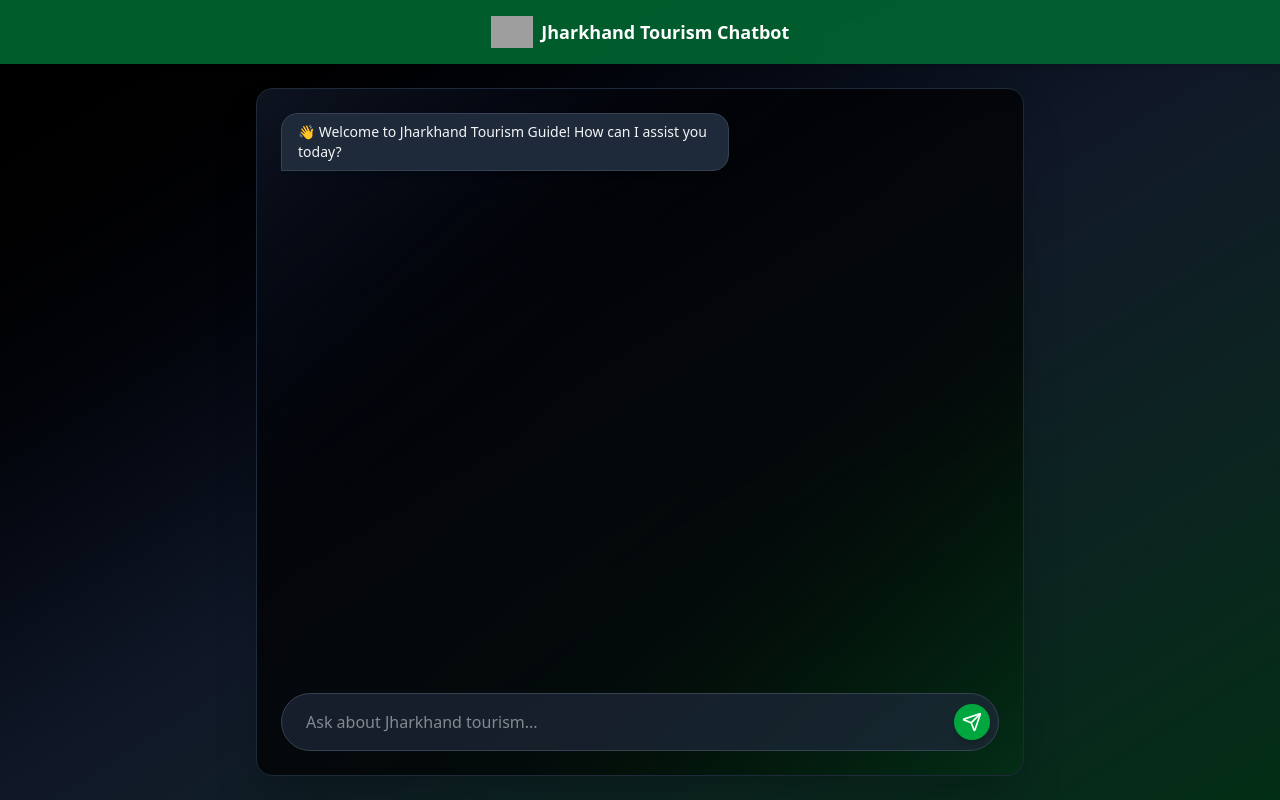
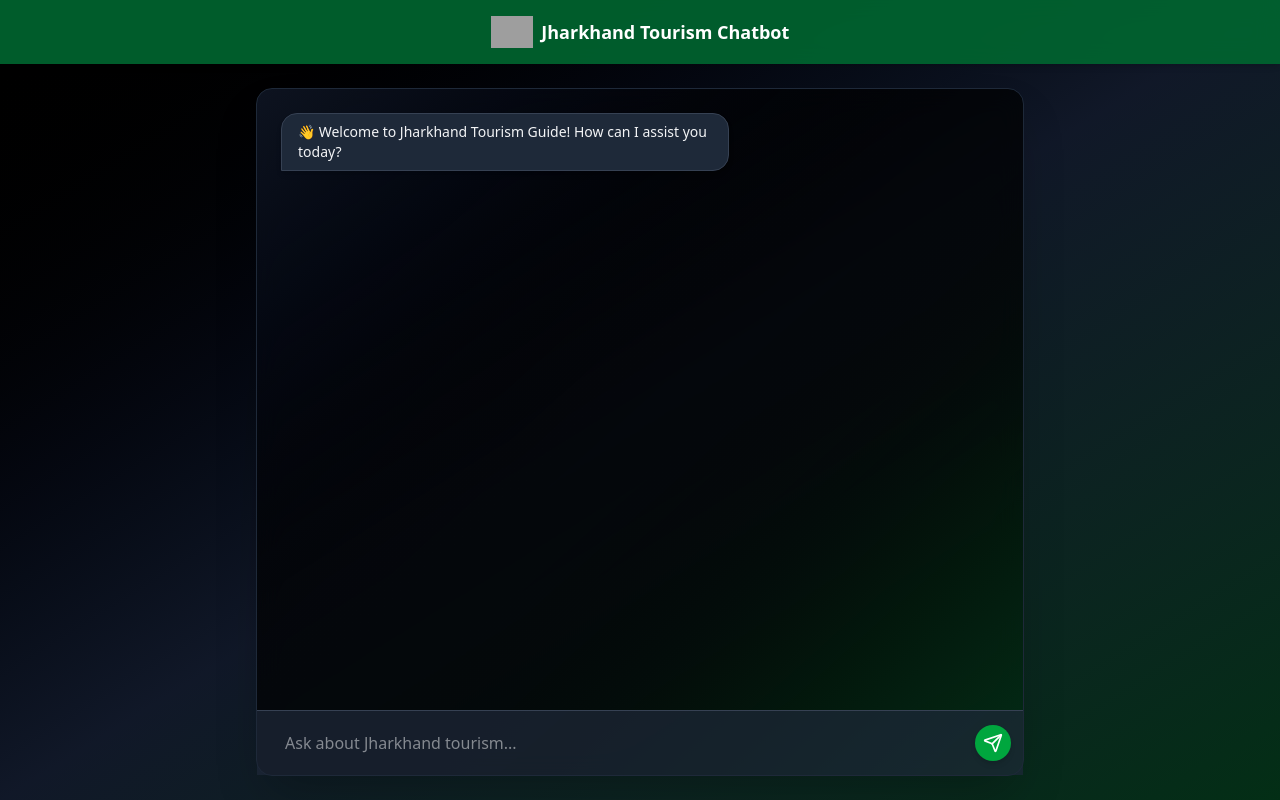
Before and after one commit to MhoOmm/Sih_Prototype, a React (Vite) app in the folder client/: page /chat-ai in a window 1280 px wide. Built offline with nearby package versions, Linux system fonts and the light colour scheme; grey boxes are pictures that could not be loaded.

Commit message:
chatbotdone

```diff
--- a/client/src/components/chatAi.jsx
+++ b/client/src/components/chatAi.jsx
@@ -20,10 +20,7 @@ const ChatAi = () => {
     messagesEndRef.current?.scrollIntoView({ behavior: "smooth" });
   }, [messages]);
 
-  // ✅ Clean function to strip stars and extra symbols
-  const cleanText = (text) => {
-    return text.replace(/\*/g, "").trim();
-  };
+  const cleanText = (text) => text.replace(/\*/g, "").trim();
 
   const handleSubmit = async (e) => {
     e.preventDefault();
@@ -45,9 +42,7 @@ const ChatAi = () => {
         ...prev,
         {
           role: "model",
-          parts: [
-            { text: cleanText(response.data.message || "...") }, // ✅ clean here
-          ],
+          parts: [{ text: cleanText(response.data.message || "...") }],
         },
       ]);
     } catch (error) {
@@ -56,18 +51,14 @@ const ChatAi = () => {
         ...prev,
         {
           role: "model",
-          parts: [
-            { text: "⚠️ I encountered an error. Please try again." },
-          ],
+          parts: [{ text: "⚠️ I encountered an error. Please try again." }],
         },
       ]);
     }
   };
 
   return (
-    <div className="flex flex-col h-screen text-gray-100 relative
-      bg-gradient-to-br from-black via-gray-900 to-green-950">
-
+    <div className="flex flex-col h-screen text-gray-100 bg-gradient-to-br from-black via-gray-900 to-green-950">
       {/* Header */}
       <div className="bg-green-800/90 backdrop-blur-md text-white p-4 flex items-center justify-center shadow-md z-10">
         <img
@@ -78,14 +69,15 @@ const ChatAi = () => {
         <h1 className="font-bold text-lg">Jharkhand Tourism Chatbot</h1>
       </div>
 
-      {/* Chat Container */}
-      <div className="flex-1 flex justify-center px-4 py-6 relative z-10">
-        <div className="w-full max-w-3xl flex flex-col
+      {/* Chat Container Wrapper */}
+      <div className="flex-1 flex justify-center px-4 py-6 overflow-hidden"> {/* <-- FIX APPLIED HERE */}
+        <div
+          className="w-full max-w-3xl flex flex-col
           bg-gradient-to-br from-gray-900/80 via-black/70 to-green-950/80
-          backdrop-blur-md rounded-2xl shadow-2xl border border-gray-800 p-6">
-
-          {/* Chat Messages */}
-          <div className="flex-1 overflow-y-auto space-y-4">
+          backdrop-blur-md rounded-2xl shadow-2xl border border-gray-800"
+        >
+          {/* Messages (scrollable area) */}
+          <div className="flex-1 overflow-y-auto space-y-4 p-6 pr-2">
             {messages.map((msg, index) => (
               <div
                 key={index}
@@ -100,17 +92,17 @@ const ChatAi = () => {
                       : "bg-gray-800 text-gray-100 border border-gray-700 rounded-bl-none"
                   }`}
                 >
-                  {cleanText(msg.parts[0].text)}
+                  {msg.parts[0].text}
                 </div>
               </div>
             ))}
             <div ref={messagesEndRef} />
           </div>
 
-          {/* Input */}
+          {/* Input Bar */}
           <form
             onSubmit={handleSubmit}
-            className="mt-4 p-2 flex items-center bg-gray-800/70 rounded-full border border-gray-700"
+            className="p-3 flex items-center bg-gray-800/70 border-t border-gray-700"
           >
             <input
               value={input}
```
